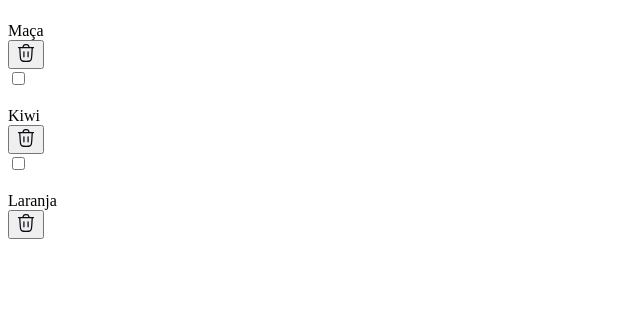
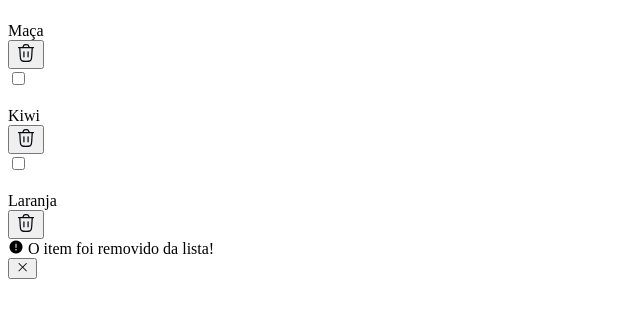
Before and after one commit to MarcosSilva777/QuickList, a plain HTML site: page index.html in a window 1280 px wide. Shown: the part 171-488 px from the top of the page, without its empty margins (0-640 px from the left). Drawn offline with nearby package versions, Linux system fonts and the light colour scheme.

Commit message:
Criação da div.warning e fim da primeira versão do HTML

```diff
--- a/index.html
+++ b/index.html
@@ -84,6 +84,16 @@
 
             </section>
 
+            <div class="warning">
+                <div>
+                    <i class="ph ph-warning-circle ph-fill"></i>
+                    <span>O item foi removido da lista!</span>
+                </div>
+                <button>
+                    <i class="ph ph-x"></i>
+                </button>
+            </div>
+
         </main>
 
 </body>
```
